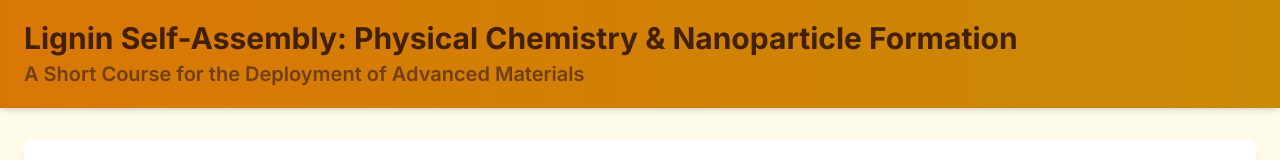
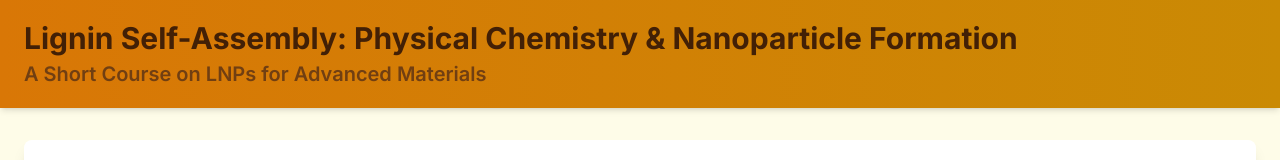
Before and after one commit to marquezrn03/A-Short-courses-on-LNPs, a plain HTML site: page index.html in a window 1280 px wide. Shown: the top 160 px of the page. Drawn offline with nearby package versions, Linux system fonts and the light colour scheme.

Commit message:
Update index.html

```diff
--- a/index.html
+++ b/index.html
@@ -96,7 +96,7 @@
     <header class="bg-gradient-to-r from-amber-600 to-yellow-600 text-white shadow-md sticky top-0 z-50">
         <div class="container mx-auto px-6 py-5">
             <h1 class="text-3xl font-bold">Lignin Self-Assembly: Physical Chemistry & Nanoparticle Formation</h1>
-            <p class="text-xl font-semibold mt-1">A Short Course for the Deployment of Advanced Materials</p>
+            <p class="text-xl font-semibold mt-1">A Short Course on LNPs for Advanced Materials</p>
         </div>
     </header>
 
```
